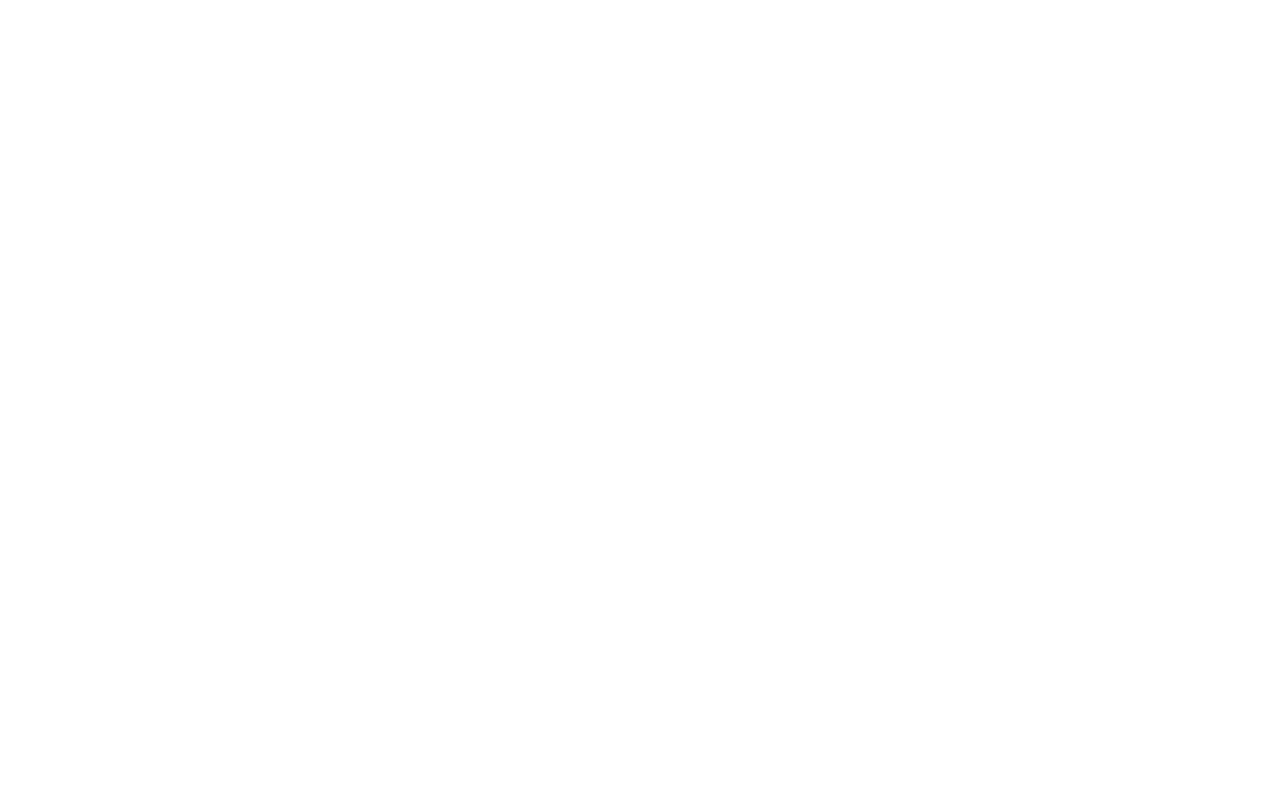
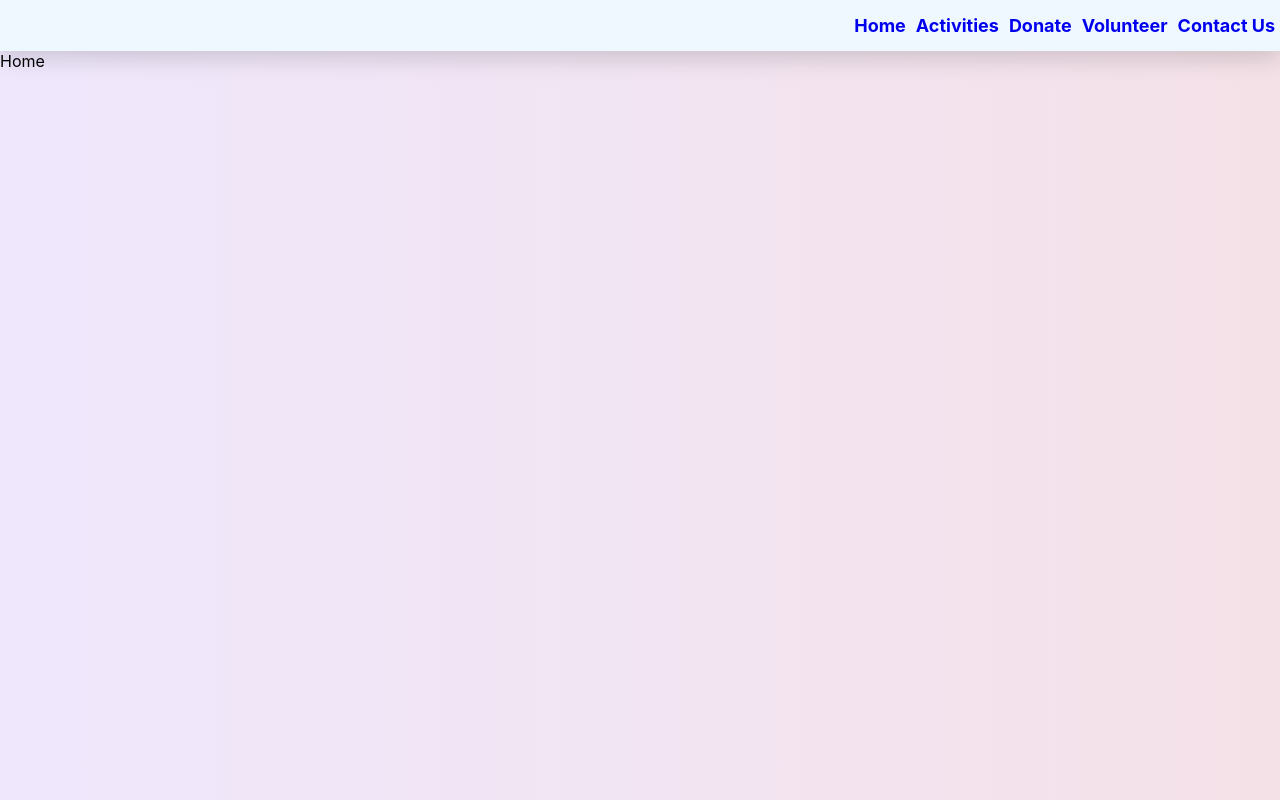
Before and after one commit to anuragkumarjsk/SadhanaCharitableTrust, a React (Create React App) app: page / in a window 1280 px wide. Built offline with nearby package versions, Linux system fonts and the light colour scheme.

Commit message:
feat : added Routing using react-router-dom

```diff
--- a/package.json
+++ b/package.json
@@ -6,6 +6,7 @@
     "cra-template": "1.2.0",
     "react": "^18.2.0",
     "react-dom": "^18.2.0",
+    "react-router-dom": "^6.4.2",
     "react-scripts": "5.0.1"
   },
   "scripts": {
--- a/src/App.css
+++ b/src/App.css
@@ -1,2 +1,8 @@
 .App {
+  width: 100vw;
+  height: 100vh;
+  background-image: linear-gradient(to right, rgba(177, 138, 243,0.2) , rgba(202, 105, 139,0.2));
 }
+a{
+    text-decoration: none;
+}
--- a/src/App.js
+++ b/src/App.js
@@ -1,9 +1,29 @@
 import './App.css';
+
+import React from 'react';
+import { BrowserRouter, Route, Routes } from 'react-router-dom';
+import './App.css';
+
+import TopNavbar from './Pages/TopNavbar';
+import Home from './Pages/Home';
+import Activities from './Pages/Activities';
+import Donate from './Pages/Donate';
+import Volunteer from './Pages/Volunteer';
+import ContactUs from './Pages/ContactUs';
 
 function App() {
   return (
     <div className="App">
-
+      <BrowserRouter>
+      <TopNavbar/>
+        <Routes>
+          <Route exact path="/" element={<Home/>} />
+          <Route exact path="/activities" element={<Activities />}/>
+           <Route path="/donate" element={<Donate />} />
+           <Route path="/volunteer" element={<Volunteer />}/>
+           <Route path="/contactus" element={<ContactUs />} />
+        </Routes>
+      </BrowserRouter>
     </div>
   );
 }
--- /dev/null
+++ b/src/Pages/Activities.js
@@ -0,0 +1,9 @@
+import React from 'react'
+
+function Activities() {
+  return (
+    <div>Activities</div>
+  )
+}
+
+export default Activities
--- /dev/null
+++ b/src/Pages/ContactUs.js
@@ -0,0 +1,9 @@
+import React from 'react'
+
+function ContactUs() {
+  return (
+    <div>ContactUs</div>
+  )
+}
+
+export default ContactUs
--- /dev/null
+++ b/src/Pages/Donate.js
@@ -0,0 +1,9 @@
+import React from 'react'
+
+function Donate() {
+  return (
+    <div>Donate</div>
+  )
+}
+
+export default Donate
--- /dev/null
+++ b/src/Pages/Home.js
@@ -0,0 +1,9 @@
+import React from 'react'
+
+function Home() {
+  return (
+    <div>Home</div>
+  )
+}
+
+export default Home
--- /dev/null
+++ b/src/Pages/PagesCss/topnavbar.css
@@ -0,0 +1,13 @@
+.topnav{
+
+    display: flex;
+    flex-direction: row;
+    justify-content: flex-end;
+    align-items: center;
+    box-shadow: 0px 7px 24px rgba(0, 0, 0, 0.16);
+    background-color: aliceblue;
+}
+.navlink{
+   font-size: 18px;
+   padding: 0px 5px;
+}
--- /dev/null
+++ b/src/Pages/TopNavbar.js
@@ -0,0 +1,26 @@
+import React from 'react'
+import {Link} from 'react-router-dom'
+import './PagesCss/topnavbar.css'
+function TopNavbar() {
+  return (
+    <div className='topnav'>
+      <Link to='/'>
+        <h2 className='navlink'>Home</h2>
+      </Link>
+      <Link to='/activities'>
+        <h2 className='navlink'>Activities</h2>
+      </Link>
+      <Link to='/donate'>
+        <h2 className='navlink'>Donate</h2>
+      </Link>
+      <Link to='/volunteer'>
+        <h2 className='navlink'>Volunteer</h2>
+      </Link>
+      <Link to='/contactus'>
+        <h2 className='navlink'>Contact Us</h2>
+      </Link>
+    </div>
+  )
+}
+
+export default TopNavbar
--- /dev/null
+++ b/src/Pages/Volunteer.js
@@ -0,0 +1,9 @@
+import React from 'react'
+
+function Volunteer() {
+  return (
+    <div>Volunteer</div>
+  )
+}
+
+export default Volunteer
```
Also changed, not shown: 1 other file (tests, documents, lock files or other folders).
